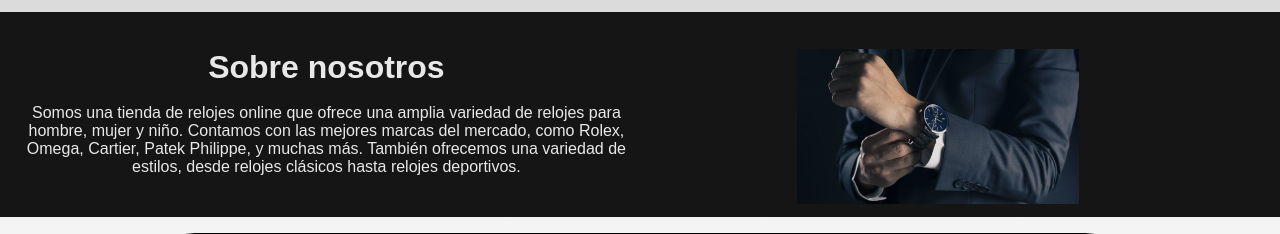
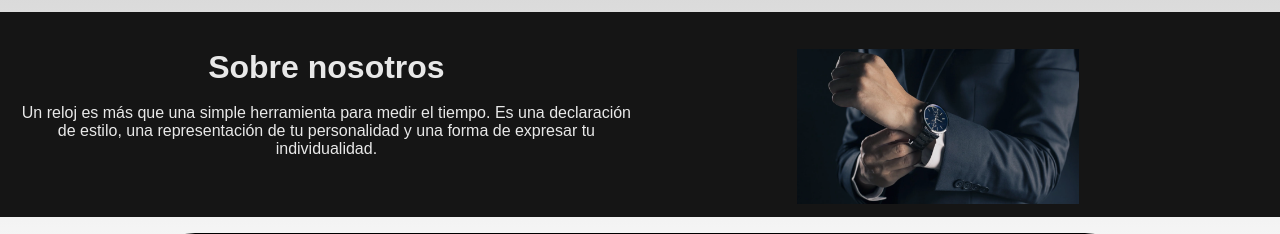
Before and after one commit to srocha23/paginaweb, a Django app: page /nosotros_index in a window 1280 px wide. Shown: the part 806-1040 px from the top of the page. Run offline with Django 4.2, Linux system fonts and the light colour scheme; some web fonts are replaced.

Commit message:
prueba de cambio de nosotros falta configurar

```diff
--- a/prdj/personas/static/css/carrito.css
+++ b/prdj/personas/static/css/carrito.css
@@ -496,6 +496,7 @@ hr {
 
 
 @media screen and (max-width: 850px) {
+
     .contenedor-productos {
         grid-template-columns: 1fr 1fr 1fr;
     }
@@ -589,10 +590,7 @@ hr {
         flex-wrap: wrap;
         row-gap: 1rem;
     }
-
-
 }
-
 
 @media screen and (max-width: 400px) {
     .contenedor-productos {
@@ -600,10 +598,11 @@ hr {
     }
 }
 
+@media screen and (min-width:1024px) {
 
-
-
-@media screen and (min-width:1024px) {
+    .logo_slider{
+        margin-top: 5rem;
+    }
 
     .container {
         width: 1000px;
--- a/prdj/personas/static/css/estilos.css
+++ b/prdj/personas/static/css/estilos.css
@@ -16,6 +16,9 @@ img {
 .main-header {
     padding: 0 20px;
     background-color: #3a444a;
+    /*
+    background-image: linear-gradient(black,purple,black);
+    */
 }
 
 .main-header__title {
--- a/prdj/webapp/templates/nosotros.html
+++ b/prdj/webapp/templates/nosotros.html
@@ -8,9 +8,11 @@
         -->
         <img src="{% static "img/gif2.gif" %}" class="fondo_slider">
         <img src="{% static "img/logo.png" %}" alt="" class="logo_slider">
-            <h3 class="texto_slider">Un reloj es más que una simple herramienta para medir el tiempo.
-                Es una declaración de estilo, una representación de tu personalidad y una forma de expresar tu
-                individualidad.</h3>
+            <h3 class="texto_slider">
+                Somos una tienda de relojes online que ofrece una amplia variedad de relojes para hombre, mujer y niño.
+                Contamos con las mejores marcas del mercado, como Rolex, Omega, Cartier, Patek Philippe, y muchas más.
+                También ofrecemos una variedad de estilos, desde relojes clásicos hasta relojes deportivos.
+            </h3>
                 <!--
                 <br>
                 En nuestra tienda,encontrarás una amplia selección de relojes de las mejores marcas del mundo,todos ellos diseñados para complementar tu estilo único
@@ -22,9 +24,9 @@
                 <h2>
                     <h1>Sobre nosotros</h1>
                     <br>
-                    Somos una tienda de relojes online que ofrece una amplia variedad de relojes para hombre, mujer y niño.
-                     Contamos con las mejores marcas del mercado, como Rolex, Omega, Cartier, Patek Philippe, y muchas más.
-                     También ofrecemos una variedad de estilos, desde relojes clásicos hasta relojes deportivos.
+                    Un reloj es más que una simple herramienta para medir el tiempo.
+                    Es una declaración de estilo, una representación de tu personalidad y una forma de expresar tu
+                    individualidad.
                 </h2>
             </div>
             <div class="text_about">
@@ -36,12 +38,11 @@
             </div>
         </div>
 
-    <div>
         <div class="map_about">
             <h1 class="title_map">Nuestras tiendas</h1>
             <iframe src="https://www.google.com/maps/embed?pb=!1m18!1m12!1m3!1d1988.4375745414527!2d-74.06926541689539!3d4.616351769413241!2m3!1f0!2f0!3f0!3m2!1i1024!2i768!4f13.1!3m3!1m2!1s0x8e3f999b2058fb71%3A0xc0ae464f7759f98d!2sPrograma%20Fortalecimiento%20De%20Museos!5e0!3m2!1ses!2sco!4v1691613992596!5m2!1ses!2sco" width="600" height="450" style="border:0;" allowfullscreen="" loading="lazy" referrerpolicy="no-referrer-when-downgrade" class="mapp"></iframe>
         </div>
-    </div>
+
     <section class="container-tips">
             <div class="tip">
                 <i class="fa-solid fa-headset"></i>
```
